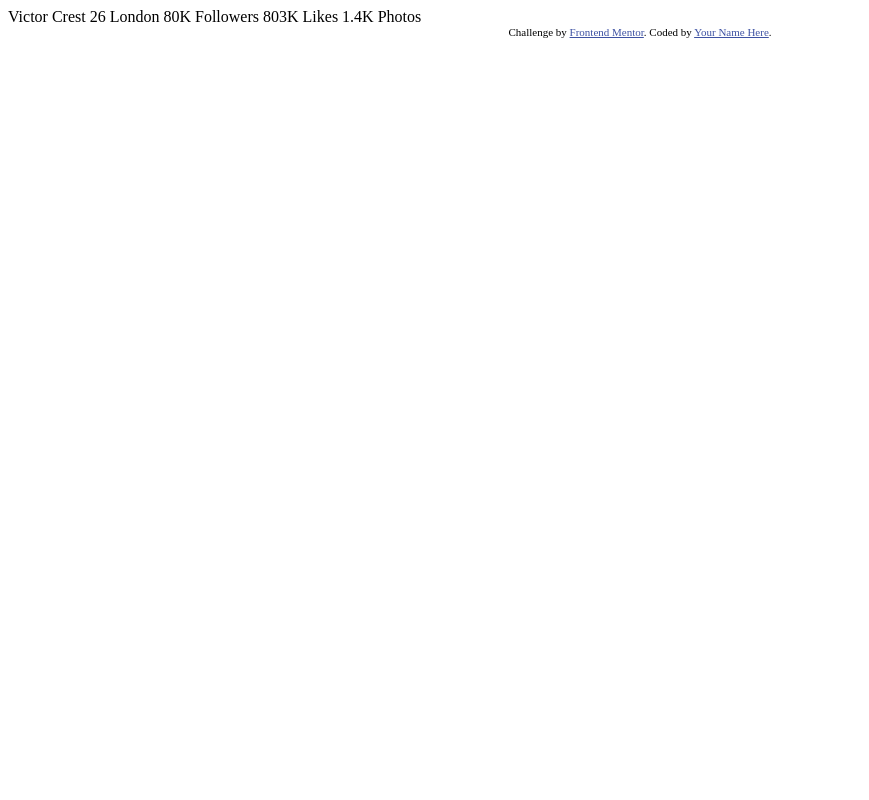
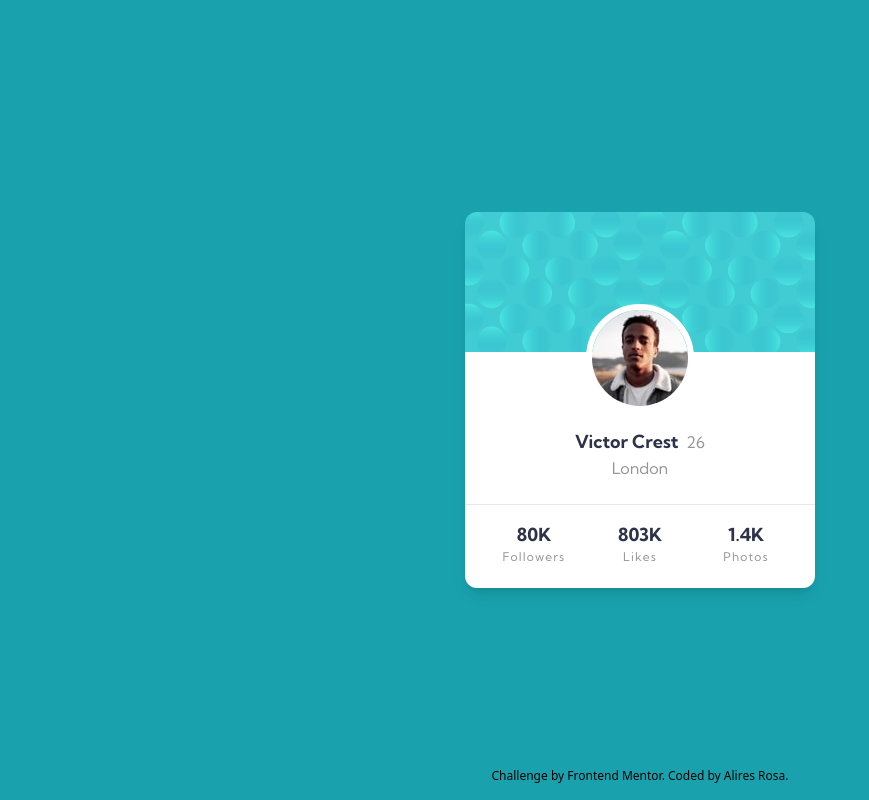
Before and after one commit to DomeniqueRosa/profile-card-component-main, a plain HTML site: page index.html in a window 1280 px wide. Shown: the whole page, without its empty margins (0-869 px from the left). Drawn offline with nearby package versions, Linux system fonts and the light colour scheme.

Commit message:
style: adc estilo como o desing

```diff
--- a/index.html
+++ b/index.html
@@ -1,35 +1,86 @@
 <!DOCTYPE html>
 <html lang="en">
-<head>
-  <meta charset="UTF-8">
-  <meta name="viewport" content="width=device-width, initial-scale=1.0"> <!-- displays site properly based on user's device -->
+  <head>
+    <meta charset="UTF-8" />
+    <meta name="viewport" content="width=device-width, initial-scale=1.0" />
+    <!-- displays site properly based on user's device -->
 
-  <link rel="icon" type="image/png" sizes="32x32" href="./images/favicon-32x32.png">
+    <link
+      rel="icon"
+      type="image/png"
+      sizes="32x32"
+      href="./images/favicon-32x32.png"
+    />
+    <link
+      href="https://fonts.googleapis.com/css2?family=Kumbh+Sans:wght@400;700&display=swap"
+      rel="stylesheet"
+    />
 
-  <title>Frontend Mentor | Profile card component</title>
+    <script src="https://cdn.tailwindcss.com"></script>
 
-  <!-- Feel free to remove these styles or customise in your own stylesheet 👍 -->
-  <style>
-    .attribution { font-size: 11px; text-align: center; }
-    .attribution a { color: hsl(228, 45%, 44%); }
-  </style>
-</head>
-<body>
-  Victor Crest
-  26
-  London
+    <script>
+      tailwind.config = {
+        theme: {
+          extend: {
+            fontFamily: {
+              kumbh: ['"Kumbh Sans"', "sans-serif"],
+            },
+            colors: {
+              "dark-cyan": "hsl(185, 75%, 39%)",
+              "very-dark-desaturated-blue": "hsl(229, 23%, 23%)",
+              "dark-grayish-blue": "hsl(227, 10%, 46%)",
+              "dark-gray": "hsl(0, 0%, 59%)",
+            },
+          },
+        },
+      };
+    </script>
+    <style>
+      .bg-custom {
+        background-image: url('./images/bg-pattern-card.svg');
+        background-repeat: no-repeat;
+    background-position: top;
+      }
+    </style>
 
-  80K
-  Followers
+    <title>Frontend Mentor | Profile card component</title>
+  </head>
+  <body class="grid place-items-center h-screen bg-dark-cyan">
+    <div
+      class="bg-custom font-kumbh text-dark-gray bg-white flex flex-col place-items-center  border-gray-200 rounded-xl shadow-lg w-[350px] h-[376px]"
+    >
 
-  803K
-  Likes
+      <div class="">
 
-  1.4K
-  Photos
-  <div class="attribution">
-    Challenge by <a href="https://www.frontendmentor.io?ref=challenge" target="_blank">Frontend Mentor</a>.
-    Coded by <a href="#">Your Name Here</a>.
+        <img
+          class="border-[6px] border-white rounded-full mt-[85%]"
+          src="./images/image-victor.jpg"
+          alt=""
+        />
+      </div>
+      <h1 class="mt-4"><strong class="text-very-dark-desaturated-blue font-semibold text-lg mr-1">Victor Crest</strong> 26</h1>
+      <p>London</p>
+      <div class="px-4 flex justify-between w-full border-t border-gray-200 mt-6 pt-4 text-center">
+        <div class="flex-1">
+          <p class="text-lg text-very-dark-desaturated-blue font-semibold">80K</p>
+          <p class="text-xs tracking-widest ">Followers</p>
+        </div>
+        <div class="flex-1">
+          <p class="text-lg text-very-dark-desaturated-blue font-semibold">803K</p>
+          <p class="text-xs tracking-widest ">Likes</p>
+        </div>
+        <div class="flex-1">
+          <p class="text-lg text-very-dark-desaturated-blue font-semibold">1.4K</p>
+          <p class="text-xs tracking-widest ">Photos</p>
+        </div>
+      </div>
   </div>
-</body>
+</div>
+    <div class="absolute bottom-4 text-xs text-very-grayish-blue">
+      Challenge by
+      <a href="https://www.frontendmentor.io?ref=challenge" target="_blank"
+        >Frontend Mentor</a
+      >. Coded by <a href="#">Alires Rosa</a>.
+    </div>
+  </body>
 </html>
```
Also changed, not shown: images/Screenshot.png (added), 2 other files.
